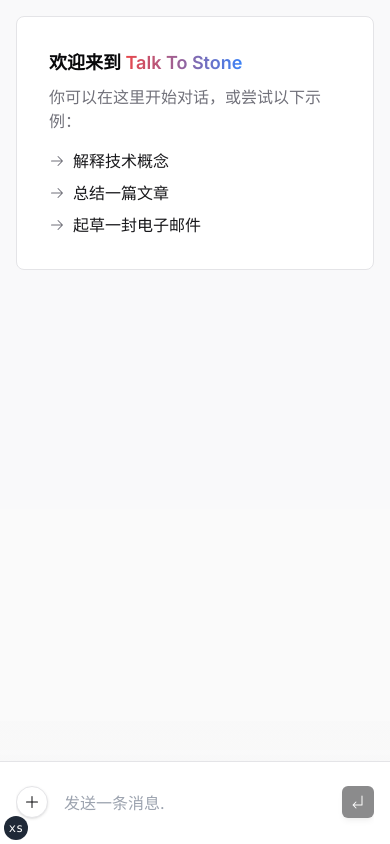
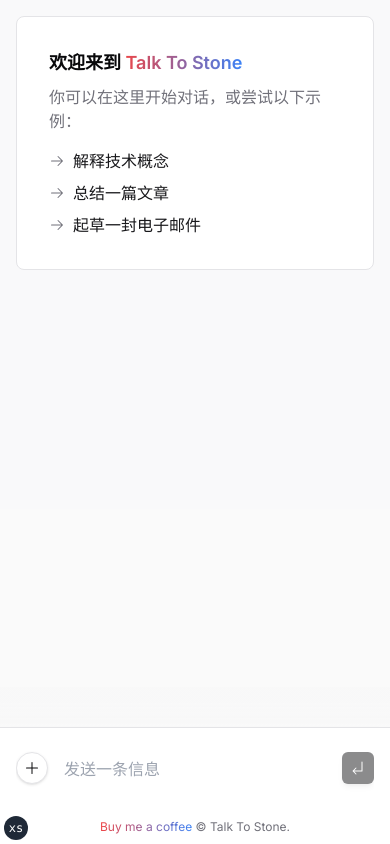
Before and after one commit to code-savior/talk-to-stone, a Next.js app: page / in a window 390 px wide. Built offline with nearby package versions, Linux system fonts and the light colour scheme.

Commit message:
show footer always

```diff
--- a/components/chat-panel.tsx
+++ b/components/chat-panel.tsx
@@ -42,7 +42,7 @@ export function ChatPanel({
               className="bg-background"
             >
               <IconStop className="mr-2" />
-              停止回答
+              停止生成回复
             </Button>
           ) : (
             messages?.length > 0 && (
@@ -52,7 +52,7 @@ export function ChatPanel({
                 className="bg-background"
               >
                 <IconRefresh className="mr-2" />
-                重新生成回答
+                重新生成回复
               </Button>
             )
           )}
@@ -70,7 +70,7 @@ export function ChatPanel({
             setInput={setInput}
             isLoading={isLoading}
           />
-          <FooterText className="hidden sm:block" />
+          <FooterText />
         </div>
       </div>
     </div>
--- a/components/prompt-form.tsx
+++ b/components/prompt-form.tsx
@@ -60,7 +60,7 @@ export function PromptForm({
               <span className="sr-only">New Chat</span>
             </Link>
           </TooltipTrigger>
-          <TooltipContent>创建新的聊天</TooltipContent>
+          <TooltipContent>创建新的对话</TooltipContent>
         </Tooltip>
         <Textarea
           ref={inputRef}
@@ -69,7 +69,7 @@ export function PromptForm({
           rows={1}
           value={input}
           onChange={e => setInput(e.target.value)}
-          placeholder="发送一条消息."
+          placeholder="发送一条信息"
           spellCheck={false}
           className="min-h-[60px] w-full resize-none bg-transparent px-4 py-[1.3rem] focus-within:outline-none sm:text-sm"
         />
@@ -85,7 +85,7 @@ export function PromptForm({
                 <span className="sr-only">Send message</span>
               </Button>
             </TooltipTrigger>
-            <TooltipContent>发送消息</TooltipContent>
+            <TooltipContent>发送信息</TooltipContent>
           </Tooltip>
         </div>
       </div>
```
